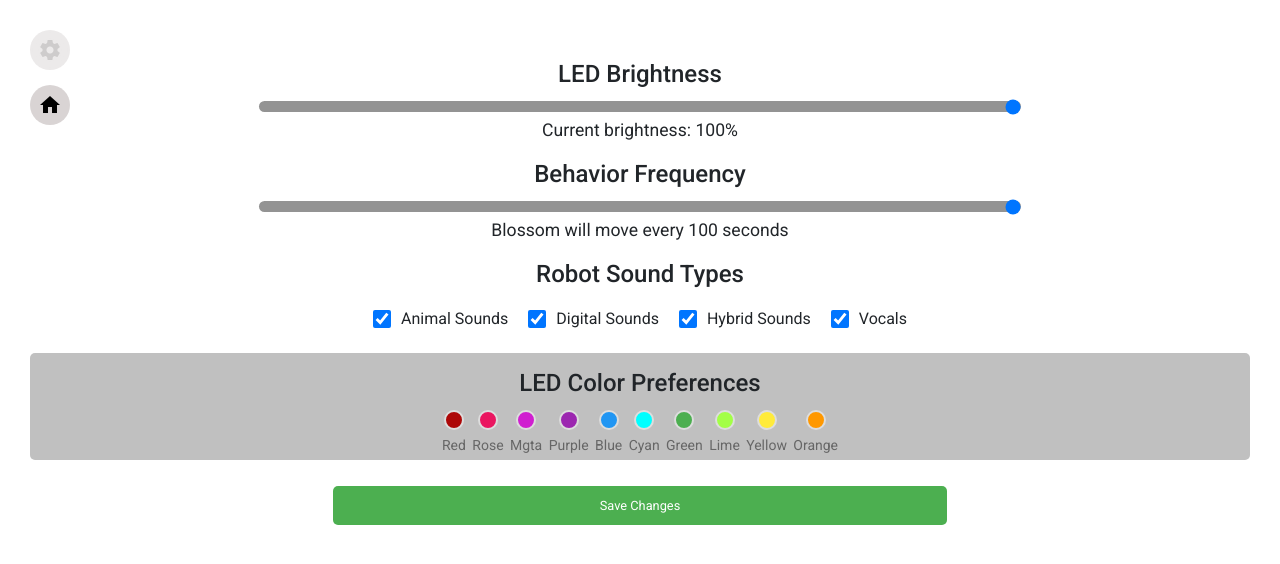
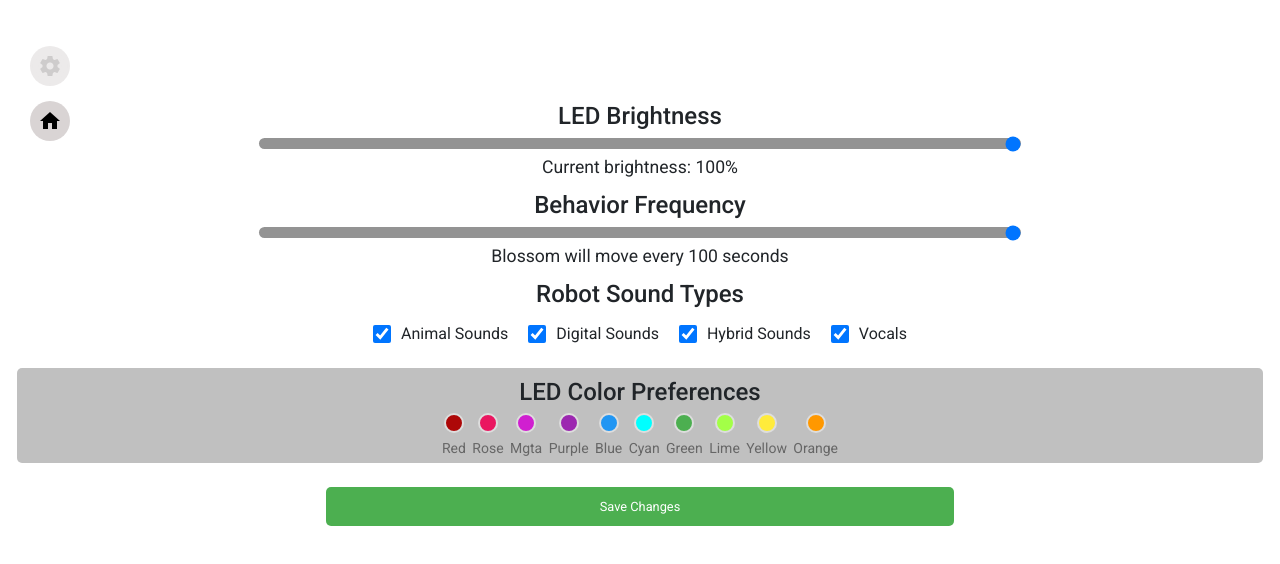
Before and after one commit to interaction-lab/BlossomUI_2425, an Angular app in the folder inlab_study/frontend/blossom-ang-ts/: page /settings in a window 1280 px wide. Shown: the top 564 px of the page. Built offline with nearby package versions, Linux system fonts and the light colour scheme.

Commit message:
removed scrollbar + centered material on both popup + settings

```diff
--- a/inlab_study/frontend/blossom-ang-ts/src/app/settings/settings.component.css
+++ b/inlab_study/frontend/blossom-ang-ts/src/app/settings/settings.component.css
@@ -6,10 +6,14 @@
   display: flex;
   flex-direction: column;
   justify-content: center;
-  padding: 6vh 2vw;
+  padding: 1vh 1vw;
+  padding-top: 10vh;
+  margin-left: 5vw;
   text-align: center;
-  width: 100vw;
+  width: 100%;
   margin: 0;
+  margin-top: 2vh;
+  overflow-x: hidden;
 }
 
 .led-slider, .behavior-slider
@@ -171,7 +175,7 @@ h2 {
   position: relative;
   z-index: 1001;
   font-size: clamp(18px, 2vw, 24px);
-  margin: 1.5vh 0;
+  margin: 0.8vh 0;
 }
 
 p {
@@ -182,7 +186,7 @@ p {
 }
 
 .save-button {
-  margin: 10px;
+  margin: 1vh auto;
   padding: 10px 20px;
   background-color: #4CAF50; /*green for save*/
   color: white;
--- a/inlab_study/frontend/blossom-ang-ts/src/app/study/study.component.css
+++ b/inlab_study/frontend/blossom-ang-ts/src/app/study/study.component.css
@@ -70,15 +70,16 @@
 .settings-panel {
     background: rgba(255, 255, 255, 0.95);
     border-radius: 10px;
-    padding: 20px;
+    padding: 10px;
     height: fit-content;
-    max-height: 80vh;
-    width: 90vw;
+    max-height: 90vh;
+    width: 95vw;
     overflow-y: auto;
     position: fixed; /*fixed the position relative to the viewport*/
-    top: 50%; /*position from top*/
+    top: 48%; /*position from top*/
     left: 50%; /*position from left*/
     transform: translate(-50%, -50%);
+    overflow-x: hidden;
 }
 
 /* Make scrollbar more visible */
```
